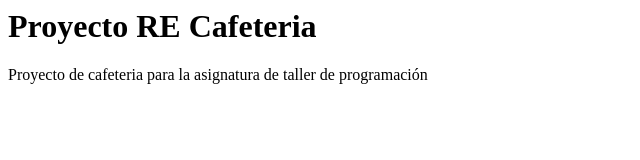
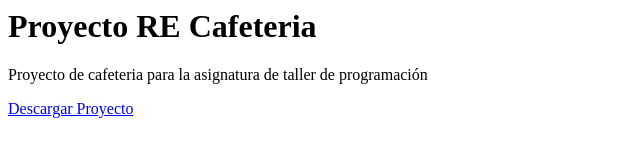
Before and after one commit to kmtkei/ReCafeteria, a plain HTML site: page index.html in a window 1280 px wide. Shown: the whole page, without its empty margins (0-640 px from the left). Drawn offline with Linux system fonts and the light colour scheme.

Commit message:
Update index.html

```diff
--- a/index.html
+++ b/index.html
@@ -1,4 +1,5 @@
 <html>
   <h1>Proyecto RE Cafeteria</h1>
 <p>Proyecto de cafeteria para la asignatura de taller de programación<p>
+  <a href="https://github.com/kmtkei/ReCafeteria/raw/main/EjercicioFinal.exe">Descargar Proyecto</a>
 </html>
```
